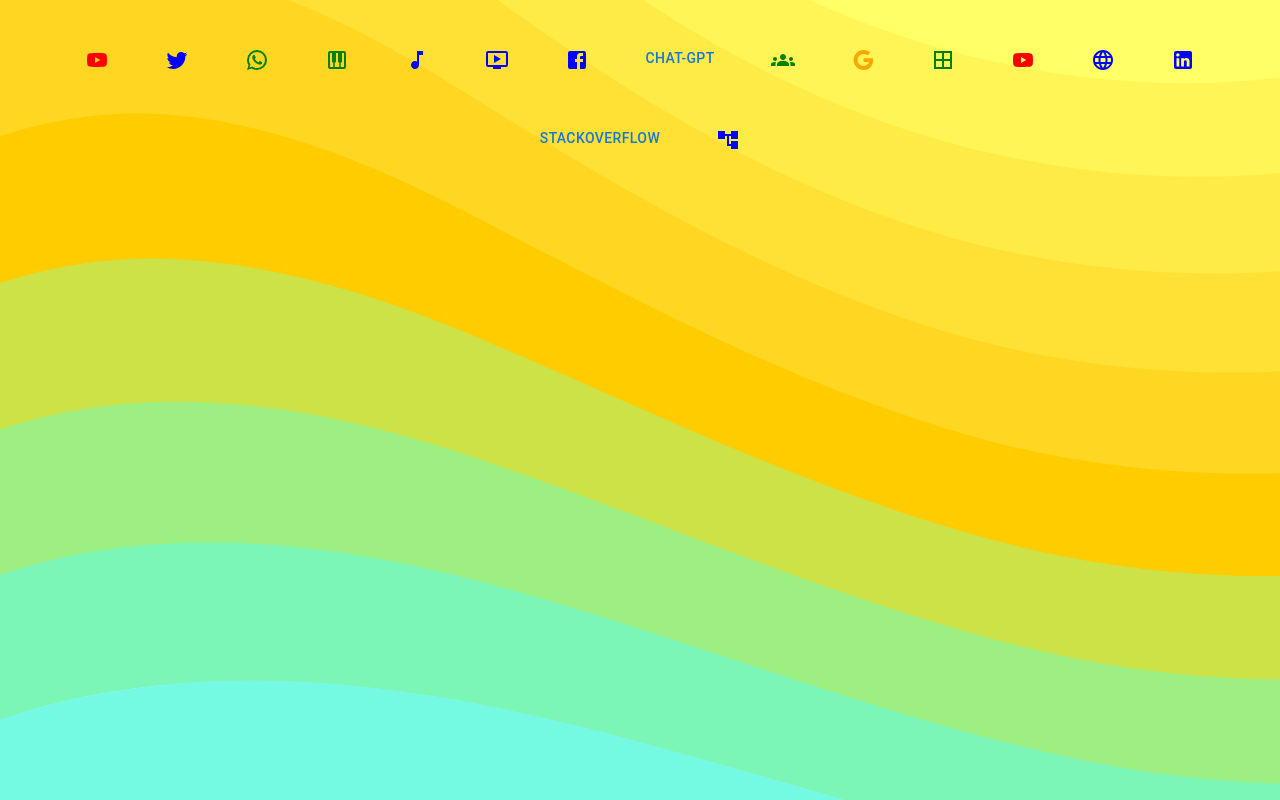
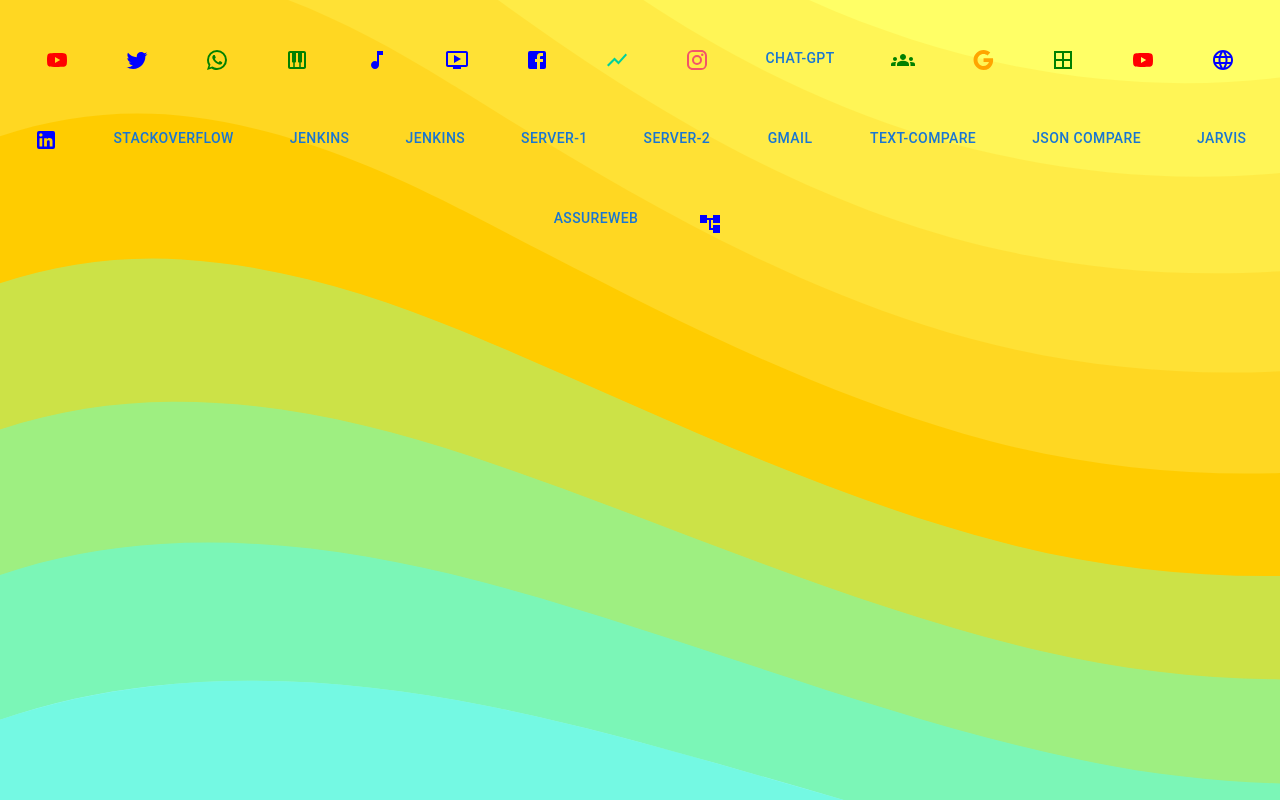
Before and after one commit to vinaykumarP16/homepage-vin, a React (Create React App) app: page / in a window 1280 px wide. Built offline with nearby package versions, Linux system fonts and the light colour scheme.

Commit message:
adding few other sites

```diff
--- a/src/Homepage/Homepage.tsx
+++ b/src/Homepage/Homepage.tsx
@@ -14,6 +14,8 @@ import AccountTreeIcon from "@mui/icons-material/AccountTree";
 import { Button, IconButton, Tooltip } from "@mui/material";
 import Zoom from '@mui/material/Zoom';
 import GroupsIcon from '@mui/icons-material/Groups';
+import ShowChartIcon from '@mui/icons-material/ShowChart';
+import InstagramIcon from '@mui/icons-material/Instagram';
 
 export const Homepage = () => {
   const entertainment = [
@@ -58,6 +60,18 @@ export const Homepage = () => {
       link: "https://www.facebook.com/pvinay.kumar.16",
       color: "blue",
       iconKey: <FacebookIcon />,
+    },
+    {
+      name: "Groww",
+      link: "https://groww.in/stocks/user/explore",
+      color: "#00d09c",
+      iconKey: <ShowChartIcon/>,
+    },
+    {
+      name: "Instagram",
+      link: "https://www.instagram.com/im_vkumar16/?next=%2Fim_vkumar16%2F",
+      color: "#F35369",
+      iconKey: <InstagramIcon/>,
     },
   ];
 
@@ -108,6 +122,52 @@ export const Homepage = () => {
       link: "https://stackoverflow.com/",
       color: "blue",
     },
+    {
+      name: "jenkins",
+      link: "https://jenkins.assuredev.in/job/Task%20Management/",
+      color: "black",
+    },
+    {
+      name: "jenkins",
+      link: "https://jenkins.assuredev.in/job/Task%20Management/",
+      color: "black",
+    },
+    {
+      name:'server-1',
+      link:'http://localhost:3000/',
+      color:'Blue'
+    },
+    {
+      name:'server-2',
+      link:'http://localhost:3000/',
+      color:'Blue'
+    },
+    {
+      name:"Gmail",
+      link:'https://mail.google.com/mail/u/0/?tab=rm&ogbl#inbox',
+      color:'red',
+    },
+    {
+      name:"Text-compare",
+      link:'https://text-compare.com/',
+      color:'light-green',
+    },
+    {
+      name:"Json compare",
+      link:'https://jsondiff.com/',
+      color:'white',
+    },
+    {
+      name:"jarvis",
+      link:'https://github.com/Transform-Automations/jarvis-ui',
+      color:'blue',
+    },
+    {
+      name:"assureweb",
+      link:'https://github.com/Transform-Automations/assure-web',
+      color:'blue',
+    }
+
   ];
 
   const myCourses = [
@@ -132,7 +192,7 @@ export const Homepage = () => {
           >
             <Tooltip title={item.name} TransitionComponent={Zoom} placement="top" >
             {item.iconKey ? (
-              <IconButton style={{ color: item.color }}>
+              <IconButton style={{ color: item.color }} size="medium">
                 {item.iconKey}
               </IconButton>
             ) : (
@@ -153,7 +213,7 @@ export const Homepage = () => {
           >
             <Tooltip title={item.name} TransitionComponent={Zoom} placement="top">
             {item.iconKey ? (
-              <IconButton style={{ color: item.color }}>
+              <IconButton style={{ color: item.color }} size="medium">
                 {item.iconKey}
               </IconButton>
             ) : (
@@ -173,7 +233,7 @@ export const Homepage = () => {
           >
             <Tooltip title={item.name} TransitionComponent={Zoom} placement="top">
             {item.iconKey ? (
-              <IconButton style={{ color: item.color }}>
+              <IconButton style={{ color: item.color }} size="large">
                 {item.iconKey}
               </IconButton>
             ) : (
```
